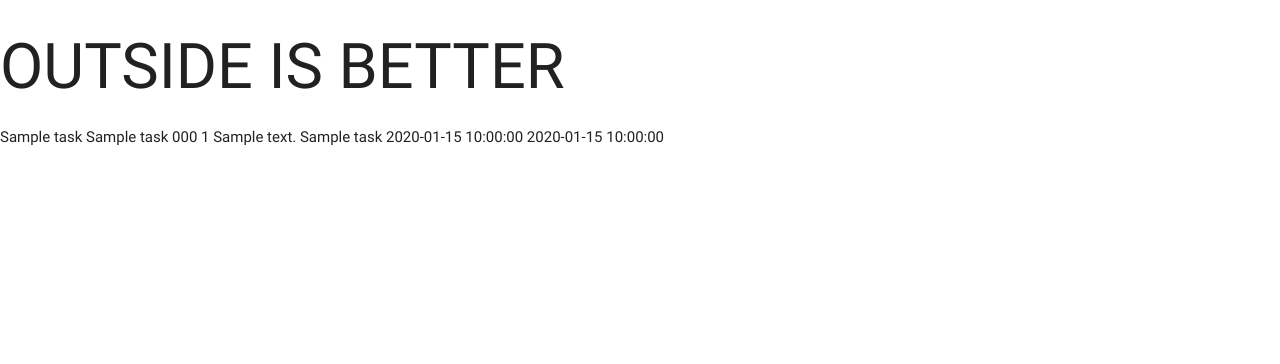
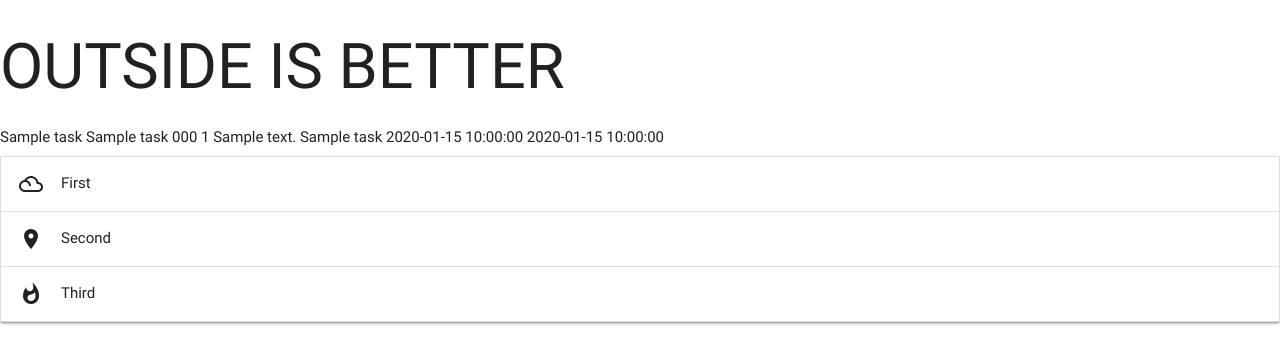
Before and after one commit to S-Perring/Cremur, a Python web app: template templates/tasks.html in a window 1280 px wide. Shown: the top 364 px of the page. Run offline with Jinja, Linux system fonts and the light colour scheme; the template is opened without the code that fills it: most values are stand-ins (such as "Sample title", 1, 10 or a date in 2020); some libraries are stand-ins or nearby versions.

Commit message:
Accordian

```diff
--- a/templates/base.html
+++ b/templates/base.html
@@ -1,6 +1,6 @@
 <html>
 <head>
-<!--Import materialize.css-->
+
 <link href="https://fonts.googleapis.com/icon?family=Material+Icons" rel="stylesheet">
 <link rel="stylesheet"  href="https://cdnjs.cloudflare.com/ajax/libs/materialize/0.100.2/css/materialize.min.css">
 
@@ -10,6 +10,12 @@
 {% block content %}
 
 {% endblock %}
-<script src="https://cdnjs.cloudflare.com/ajax/libs/materialize/1.0.0/js/materialize.min.js"></script>
+    <script src="https://cdnjs.cloudflare.com/ajax/libs/jquery/3.2.1/jquery.min.js"></script>
+    <script src="https://cdnjs.cloudflare.com/ajax/libs/materialize/0.100.2/js/materialize.min.js"></script>
+    <script type="text/javascript">
+        $(document).ready(function() {
+            $('.collapsible').collapsible();
+        })
+    </script>
 </body
 </html>
--- a/templates/tasks.html
+++ b/templates/tasks.html
@@ -11,5 +11,20 @@
             {{task.engineer_name}}
             {{task.call_date}}
             {{task.call_time}}
-        {% endfor %}
-{% endblock %}
+            {% endfor %}
+  <ul class="collapsible">
+    <li>
+      <div class="collapsible-header"><i class="material-icons">filter_drama</i>First</div>
+      <div class="collapsible-body"><span>Lorem ipsum dolor sit amet.</span></div>
+    </li>
+    <li>
+      <div class="collapsible-header"><i class="material-icons">place</i>Second</div>
+      <div class="collapsible-body"><span>Lorem ipsum dolor sit amet.</span></div>
+    </li>
+    <li>
+      <div class="collapsible-header"><i class="material-icons">whatshot</i>Third</div>
+      <div class="collapsible-body"><span>Lorem ipsum dolor sit amet.</span></div>
+    </li>
+  </ul>
+
+{% endblock content %}
```
